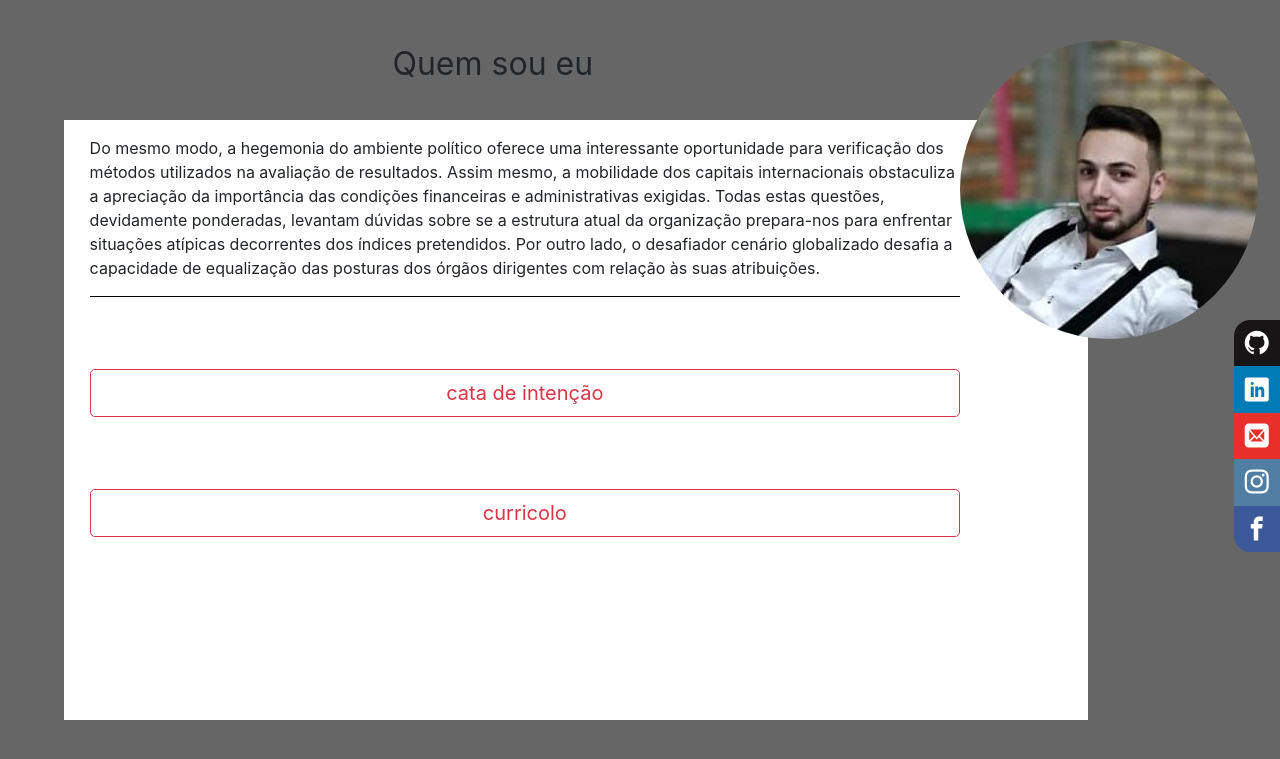
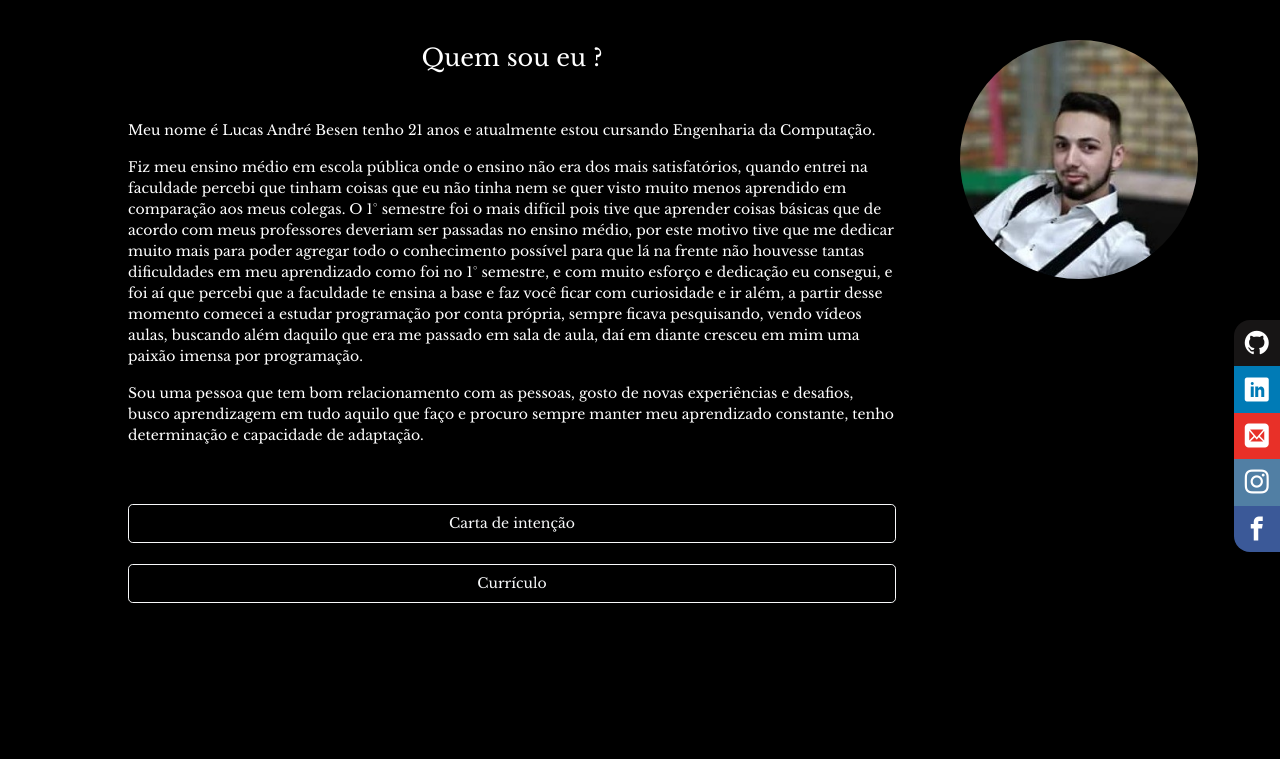
Before and after one commit to Lucas-Besen/Business_Card, a PHP site: page / in a window 1280 px wide. Shown: the top 759 px of the page. Run offline with PHP 8.4, Linux system fonts and the light colour scheme; some web fonts are replaced.

Commit message:
organize os arquivos melhor

```diff
--- /dev/null
+++ b/content.php
@@ -0,0 +1,41 @@
+<?php include_once("header.php"); ?>
+
+<div class="posicaoimg" align="" >
+	<img src="photo/ProfileImage.jpg" >
+</div>
+
+<font size="5" class="posicaotitulo" align="center" >Quem sou eu ?</font>
+
+<div class=" posicaotexto">
+	<p>
+		Meu nome é Lucas André Besen tenho 21 anos e atualmente estou cursando Engenharia da Computação.
+	</p>
+	<p>
+		Fiz meu ensino médio em escola pública onde o ensino não era dos mais satisfatórios, quando entrei na faculdade percebi que tinham coisas que eu não tinha nem se quer visto muito menos aprendido em comparação aos meus colegas. O 1° semestre foi o mais difícil pois tive que aprender coisas básicas que de acordo com meus professores deveriam ser passadas no ensino médio, por este motivo tive que me dedicar muito mais para poder agregar todo o conhecimento possível para que lá na frente não houvesse tantas dificuldades em meu aprendizado como foi no 1° semestre, e com muito esforço e dedicação eu consegui, e foi aí que percebi que a faculdade te ensina a base e faz você ficar com curiosidade e ir além, a partir desse momento comecei a estudar programação por conta própria, sempre ficava pesquisando, vendo vídeos aulas, buscando além daquilo que era me passado em sala de aula, daí em diante cresceu em mim uma paixão imensa por programação.
+	</p>
+	<p>
+		Sou uma pessoa que tem bom relacionamento com as pessoas, gosto de novas experiências e desafios, busco aprendizagem em tudo aquilo que faço e procuro sempre manter meu aprendizado constante, tenho determinação e capacidade de adaptação.
+	</p>
+	<br>
+	<br>
+	<a href="documents/CartaDeIntencao_lucas.pdf" target="_blank">
+		<button type="button" id="fontes" class="btn btn-outline-light btn-lg btn-block">Carta de intenção</button>
+	</a>
+	<br>
+	<a href="documents/Curriculo_LucasBesen.pdf" target="_blank">
+		<button type="button" id="fontes" class="btn btn-outline-light btn-lg btn-block">Currículo</button>
+	</a>
+	<br>
+	<br>
+
+</div>
+
+<div class="social-bar">
+	<a href="https://github.com/Lucas-Besen"class="icon icon-github" target="_blank"></a>
+	<a href="https://www.linkedin.com/in/lucas-andr%C3%A9-besen-b52b23166/"class="icon icon-linkedin" target="_blank"></a>
+	<a href="mailto:lucas.andrebesen@gmail.com" class="icon icon-mail"></a>
+	<a href="https://www.instagram.com/lucas_besen/"class="icon icon-instagram" target="_blank"></a>
+	<a href="https://www.facebook.com/lucas.besenn"class="icon icon-facebook"target="_blank"></a>
+</div>
+
+<?php include_once("footer.php"); ?>
--- a/header.php
+++ b/header.php
@@ -9,52 +9,8 @@
       <link href="https://fonts.googleapis.com/css?family=Oswald&display=swap" rel="stylesheet">
       <link href="https://fonts.googleapis.com/css?family=Trade+Winds&display=swap" rel="stylesheet">
       <link rel="stylesheet" type="text/css" href="icons/font.css">
-      <link rel="stylesheet" type="text/css" href="icons/main.css">
-      <style>
-        body{
-
-          background-color:#666666;
-        }
-
-        .retangulo{
-          width: 80%;
-          height: 600px;
-          background-color: #ffffff;
-          position: absolute;
-          top: 15%;
-          right: 15%;
-        }
-        .posicaoimg {
-
-          position: absolute;
-          top: 5%;
-          left:75%;
-        }
-        .posicaotexto{
-          position: absolute;
-          top:17%;
-          right:25%;
-          left:7%;
-        }
-         .posicaotitulo{
-          position: absolute;
-          top:5%;
-          right:30%;
-          left:7%;
-        }
-        img{
-          border-radius: 50%;
-          width:100%;
-          height:100%;
-
-
-        }
-        #linha {
-          width: 100%;
-          border-bottom: 1px solid #000000;
-        }
-      </style>
-      <title>Quem sou eu</title>
-  </head>
+      <link rel="stylesheet" type="text/css" href="icons/bar.css">
+      <link href="https://fonts.googleapis.com/css2?family=Libre+Baskerville&display=swap" rel="stylesheet">
+  <?php include_once("style.php"); ?>
   <body>
     <div class="container">
--- a/index.php
+++ b/index.php
@@ -1,48 +1,2 @@
-<?php include_once("header.php"); ?>
 
-
- <div>
-
-  <font size="6"class="posicaotitulo" align="center">
- 	Quem sou eu</font>
- </div>
-
-<div class="retangulo"></div>
-
-
-<div class="posicaoimg" >
-	<img src="fotos/lucas.jpg" >
-</div>
-<div class="posicaotexto">
-	<p>
-		Do mesmo modo, a hegemonia do ambiente político oferece uma interessante oportunidade para verificação dos métodos utilizados na avaliação de resultados. Assim mesmo, a mobilidade dos capitais internacionais obstaculiza a apreciação da importância das condições financeiras e administrativas exigidas. Todas estas questões, devidamente ponderadas, levantam dúvidas sobre se a estrutura atual da organização prepara-nos para enfrentar situações atípicas decorrentes dos índices pretendidos. Por outro lado, o desafiador cenário globalizado desafia a capacidade de equalização das posturas dos órgãos dirigentes com relação às suas atribuições.
-	</p>
-	<div id="linha"></div>
-	<br>
-	<br>
-	<br>
-	<button type="button" class="btn btn-outline-danger btn-lg btn-block">cata de intenção</button>
-	<br>
-	<br>
-	<br>
-	<button type="button" class="btn btn-outline-danger btn-lg btn-block">curricolo</button>
-	<br>
-	<br>
-
-</div>
-
-
-
-
-
-
-
-<div class="social-bar">
-	<a href="https://github.com/Lucas-Besen"class="icon icon-github"></a>
-	<a href="https://www.linkedin.com/in/lucas-andr%C3%A9-besen-b52b23166/"class="icon icon-linkedin"></a>
-	<a href="mailto:lucas.andrebesen@gmail.com" class="icon icon-mail"></a>
-	<a href="https://www.instagram.com/lucas_besen/"class="icon icon-instagram"></a>
-	<a href="https://www.facebook.com/lucas.besen.52"class="icon icon-facebook""></a>
-</div>
-
-<?php include_once("footer.php"); ?>
+<?php include_once("content.php"); ?>
--- /dev/null
+++ b/style.php
@@ -0,0 +1,40 @@
+	<style>
+		body{
+		    background-color:#000000;
+		    font-family: 'Libre Baskerville', serif;
+		    font-size: 14px;
+		}
+	 	.posicaoimg {
+	        position: absolute;
+	        top: 5%;
+	        left:75%;
+	    }
+	    img{
+	    	border-radius: 50%;
+	    	width:80%;
+	        height:80%;
+	    }
+	    .posicaotitulo{
+	        color:#ffffff;
+	        position: absolute;
+	        top:5%;
+	        right:30%;
+	        left:10%;
+	    }
+	    .posicaotexto{
+	     	color:#ffffff;
+	        position: absolute;
+	        top:15%;
+	        right:30%;
+	        left:10%;
+	    }
+	    #fontes{
+	        font-size: 14px;
+	    }
+	    a:hover {
+	        color: #000000;
+	    }
+
+	</style>
+	<title>Quem sou eu</title>
+</head>
```
Also changed, not shown: icons/bar.css (renamed from icons/main.css), photo/ProfileImage.jpg (renamed from fotos/lucas.jpg), 2 other files.
